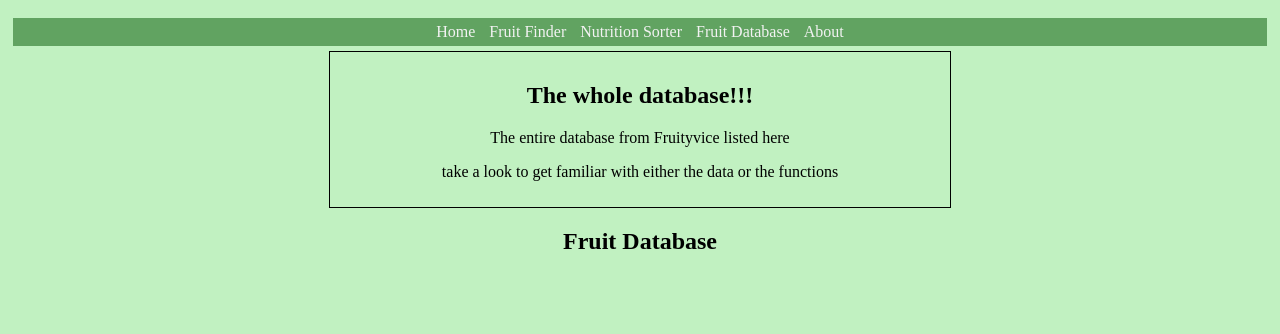
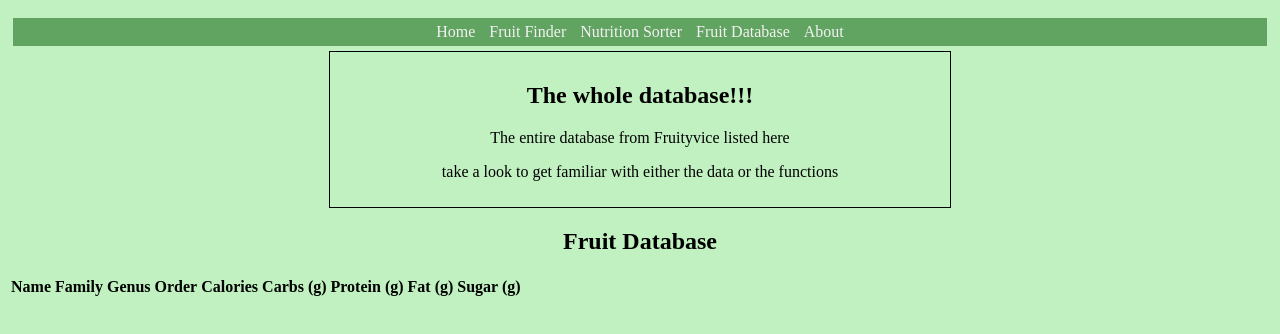
Before and after one commit to blarba/Fruit-Nutrition-Finder, a website: page public/inst377_final_database.html in a window 1280 px wide. Shown: the part 48-382 px from the top of the page. Drawn offline with Linux system fonts and the light colour scheme; no server answers.

Commit message:
Update inst377_final_database.html

```diff
--- a/public/inst377_final_database.html
+++ b/public/inst377_final_database.html
@@ -26,7 +26,22 @@
 
         <div class = "database">
             <h2>Fruit Database</h2>
-            <div id="fruitDatabase"></div>
+            <table id="fruitDatabase">
+                <thead>
+                    <tr>
+                      <th>Name</th>
+                      <th>Family</th>
+                      <th>Genus</th>
+                      <th>Order</th>
+                      <th>Calories</th>
+                      <th>Carbs (g)</th>
+                      <th>Protein (g)</th>
+                      <th>Fat (g)</th>
+                      <th>Sugar (g)</th>
+                    </tr>
+                  </thead>
+                  <tbody></tbody>
+            </table>
         </div>
 
 
```
